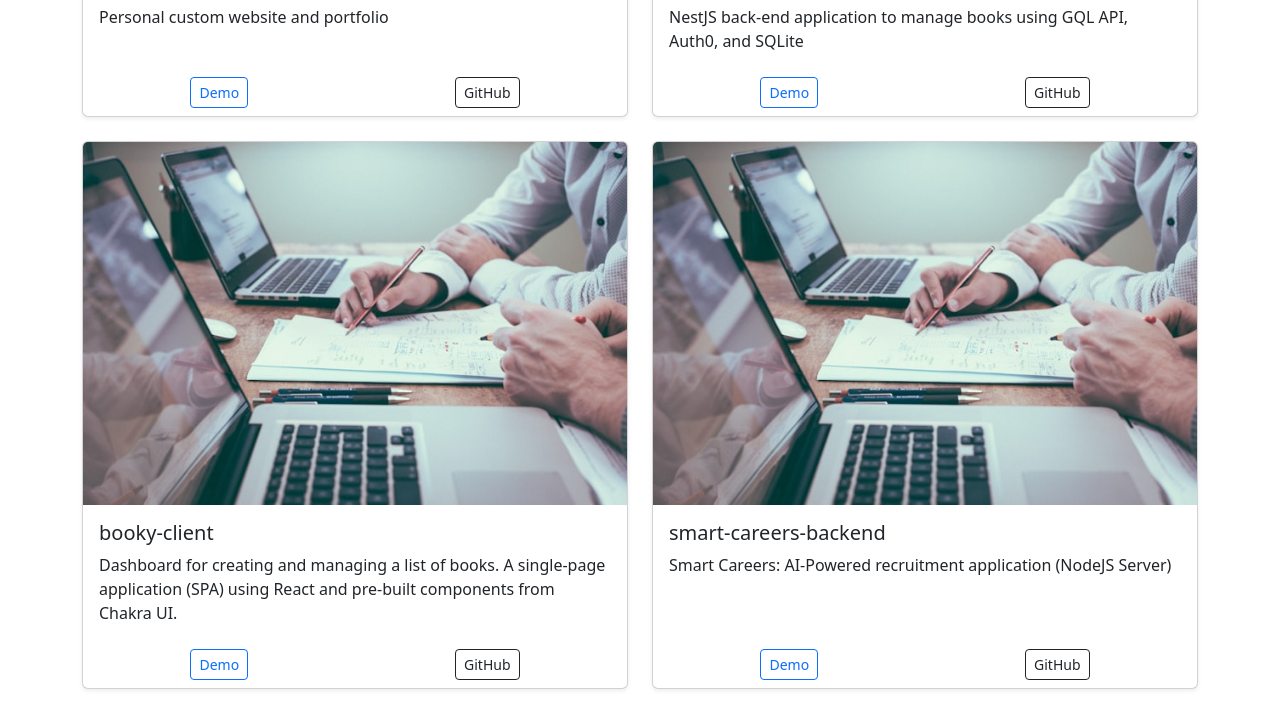
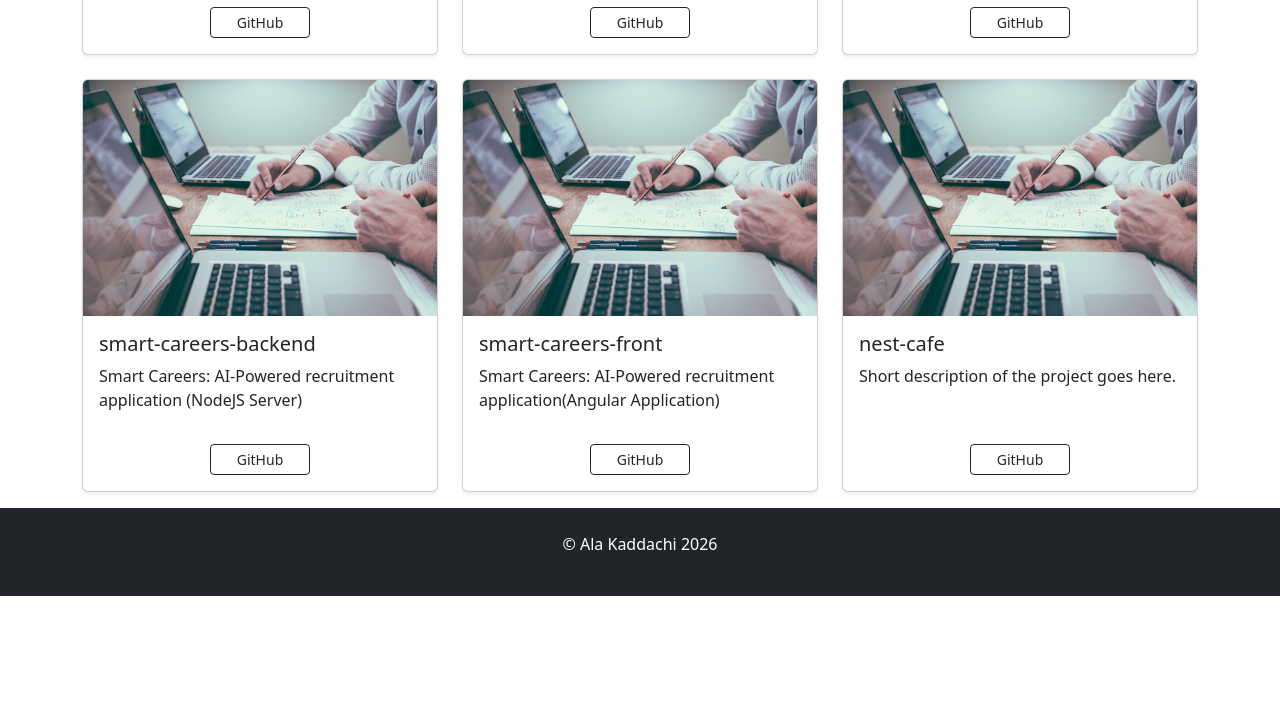
Before and after one commit to ala-kad/ala-kad.github.io, a plain HTML site: page index.html in a window 1280 px wide. Shown: the part 1581-2292 px from the top of the page. After the commit the page ends 2177 px from the top, so only its background shows below. Drawn offline with nearby package versions, Linux system fonts and the light colour scheme; a web font is replaced by a local one.

Commit message:
fix: redesigned GitHub button styles and refactored project section layout now each card wrap 4-cols on lg viewports

```diff
--- a/assets/css/styles.css
+++ b/assets/css/styles.css
@@ -539,3 +539,21 @@ ul {
 #myBtn::after {
   content: url('../images/up-arrow-svgrepo-com.svg');
 }
+
+#projects .github-btn {
+  display: inline-block;
+  margin: 0.5rem auto;
+  min-width: 100px;
+  text-align: center;
+}
+
+#projects .github-btn:active{
+  background-color: transparent;
+  color: #000;
+}
+
+#projects .github-btn:focus-visible {
+  background-color: transparent;
+  color: #000;
+  box-shadow: none;
+}
--- a/index.html
+++ b/index.html
@@ -291,28 +291,27 @@
         </div>
       </div>
     </section>
-
     <!-- Projects Section -->
     <section id="projects" class="container mt-3 mb-3" aria-labelledby="projects-title">
       <h2 id="projects-title" class="title-underlined heading">Projects</h2>
       <div class="row g-4 gap-4 gap-md-0">
-        <div class="col-md-6">
+        <div class="col-md-6 col-lg-4">
           <div class="card h-100 shadow-sm">
             <img src="assets/images/scott-graham-5fNmWej4tAA-unsplash.jpg" class="card-img-top"
-              alt="Preview image for the ala-kad.github.io portfolio project" width="800" height="500"
-              loading="lazy" decoding="async">
+              alt="Preview image for the ala-kad.github.io portfolio project" width="800" height="500" loading="lazy"
+              decoding="async">
             <div class="card-body">
               <h5 class="card-title">ala-kad.github.io</h5>
               <p class="card-text">Personal custom website and portfolio</p>
             </div>
             <div class="card-footer bg-transparent d-flex justify-content-around gap-4 border-0">
-              <a href="https://ala-kad.github.io/" class="btn btn-outline-primary btn-sm" target="_blank">Demo</a>
-              <a href="https://github.com/ala-kad/ala-kad.github.io" class="btn btn-outline-dark btn-sm"
+              <!-- <a href="https://ala-kad.github.io/" class="btn btn-outline-primary btn-sm" target="_blank">Demo</a> -->
+              <a href="https://github.com/ala-kad/ala-kad.github.io" class="btn btn-outline-dark btn-sm github-btn"
                 target="_blank">GitHub</a>
             </div>
           </div>
         </div>
-        <div class="col-md-6">
+        <div class="col-md-6 col-lg-4">
           <div class="card h-100 shadow-sm">
             <img src="assets/images/scott-graham-5fNmWej4tAA-unsplash.jpg" class="card-img-top"
               alt="Preview image for the booky backend project" width="800" height="500" loading="lazy"
@@ -322,45 +321,45 @@
               <p class="card-text">NestJS back-end application to manage books using GQL API, Auth0, and SQLite</p>
             </div>
             <div class="card-footer bg-transparent d-flex justify-content-around gap-4 border-0">
-              <a href="#" class="btn btn-outline-primary btn-sm">Demo</a>
-              <a href="https://github.com/ala-kad/booky" class="btn btn-outline-dark btn-sm" target="_blank">GitHub</a>
+              <!-- <a href="#" class="btn btn-outline-primary btn-sm">Demo</a> -->
+              <a href="https://github.com/ala-kad/booky" class="btn btn-outline-dark btn-sm github-btn" target="_blank">GitHub</a>
             </div>
           </div>
         </div>
-        <div class="col-md-6">
+        <div class="col-md-6 col-lg-4">
           <div class="card h-100 shadow-sm">
             <img src="assets/images/scott-graham-5fNmWej4tAA-unsplash.jpg" class="card-img-top"
-              alt="Preview image for the booky-client dashboard project" width="800" height="500"
-              loading="lazy" decoding="async">
+              alt="Preview image for the booky-client dashboard project" width="800" height="500" loading="lazy"
+              decoding="async">
             <div class="card-body">
               <h5 class="card-title">booky-client</h5>
               <p class="card-text">Dashboard for creating and managing a list of books. A single-page application (SPA)
                 using React and pre-built components from Chakra UI.</p>
             </div>
             <div class="card-footer bg-transparent d-flex justify-content-around gap-4 border-0">
-              <a href="#" class="btn btn-outline-primary btn-sm">Demo</a>
-              <a href="https://github.com/ala-kad/booky-client" class="btn btn-outline-dark btn-sm"
+              <!-- <a href="#" class="btn btn-outline-primary btn-sm">Demo</a> -->
+              <a href="https://github.com/ala-kad/booky-client" class="btn btn-outline-dark btn-sm github-btn"
                 target="_blank">GitHub</a>
             </div>
           </div>
         </div>
-        <div class="col-md-6">
+        <div class="col-md-6 col-lg-4">
           <div class="card h-100 shadow-sm">
             <img src="assets/images/scott-graham-5fNmWej4tAA-unsplash.jpg" class="card-img-top"
-              alt="Preview image for the smart-careers-backend project" width="800" height="500"
-              loading="lazy" decoding="async">
+              alt="Preview image for the smart-careers-backend project" width="800" height="500" loading="lazy"
+              decoding="async">
             <div class="card-body">
               <h5 class="card-title">smart-careers-backend</h5>
               <p class="card-text">Smart Careers: AI-Powered recruitment application (NodeJS Server)</p>
             </div>
             <div class="card-footer bg-transparent d-flex justify-content-around gap-4 border-0">
-              <a href="#" class="btn btn-outline-primary btn-sm">Demo</a>
-              <a href="https://github.com/ala-kad/smart-careers-backend" class="btn btn-outline-dark btn-sm"
+              <!-- <a href="#" class="btn btn-outline-primary btn-sm">Demo</a> -->
+              <a href="https://github.com/ala-kad/smart-careers-backend" class="btn btn-outline-dark btn-sm github-btn"
                 target="_blank">GitHub</a>
             </div>
           </div>
         </div>
-        <div class="col-md-6">
+        <div class="col-md-6 col-lg-4">
           <div class="card h-100 shadow-sm">
             <img src="assets/images/scott-graham-5fNmWej4tAA-unsplash.jpg" class="card-img-top"
               alt="Preview image for the smart-careers-front project" width="800" height="500" loading="lazy"
@@ -370,24 +369,23 @@
               <p class="card-text">Smart Careers: AI-Powered recruitment application(Angular Application)</p>
             </div>
             <div class="card-footer bg-transparent d-flex justify-content-around gap-4 border-0">
-              <a href="#" class="btn btn-outline-primary btn-sm">Demo</a>
-              <a href="https://github.com/ala-kad/smart-careers-front" class="btn btn-outline-dark btn-sm"
+              <!-- <a href="https://ala-kad.github.io/smart-careers-front" class="btn btn-outline-primary btn-sm" target="_blank">Demo</a> -->
+              <a href="https://github.com/ala-kad/smart-careers-front" class="btn btn-outline-dark btn-sm github-btn"
                 target="_blank">GitHub</a>
             </div>
           </div>
         </div>
-        <div class="col-md-6">
+        <div class="col-md-6 col-lg-4">
           <div class="card h-100 shadow-sm">
             <img src="assets/images/scott-graham-5fNmWej4tAA-unsplash.jpg" class="card-img-top"
-              alt="Preview image for the nest-cafe project" width="800" height="500" loading="lazy"
-              decoding="async">
+              alt="Preview image for the nest-cafe project" width="800" height="500" loading="lazy" decoding="async">
             <div class="card-body">
               <h5 class="card-title">nest-cafe</h5>
               <p class="card-text">Short description of the project goes here.</p>
             </div>
             <div class="card-footer bg-transparent d-flex justify-content-around gap-4 border-0">
-              <a href="#" class="btn btn-outline-primary btn-sm">Demo</a>
-              <a href="https://github.com/ala-kad/nest-cafe" class="btn btn-outline-dark btn-sm"
+              <!-- <a href="https://ala-kad.github.io/nest-cafe" class="btn btn-outline-primary btn-sm" target="_blank">Demo</a> -->
+              <a href="https://github.com/ala-kad/nest-cafe" class="btn btn-outline-dark btn-sm github-btn"
                 target="_blank">GitHub</a>
             </div>
           </div>
```
